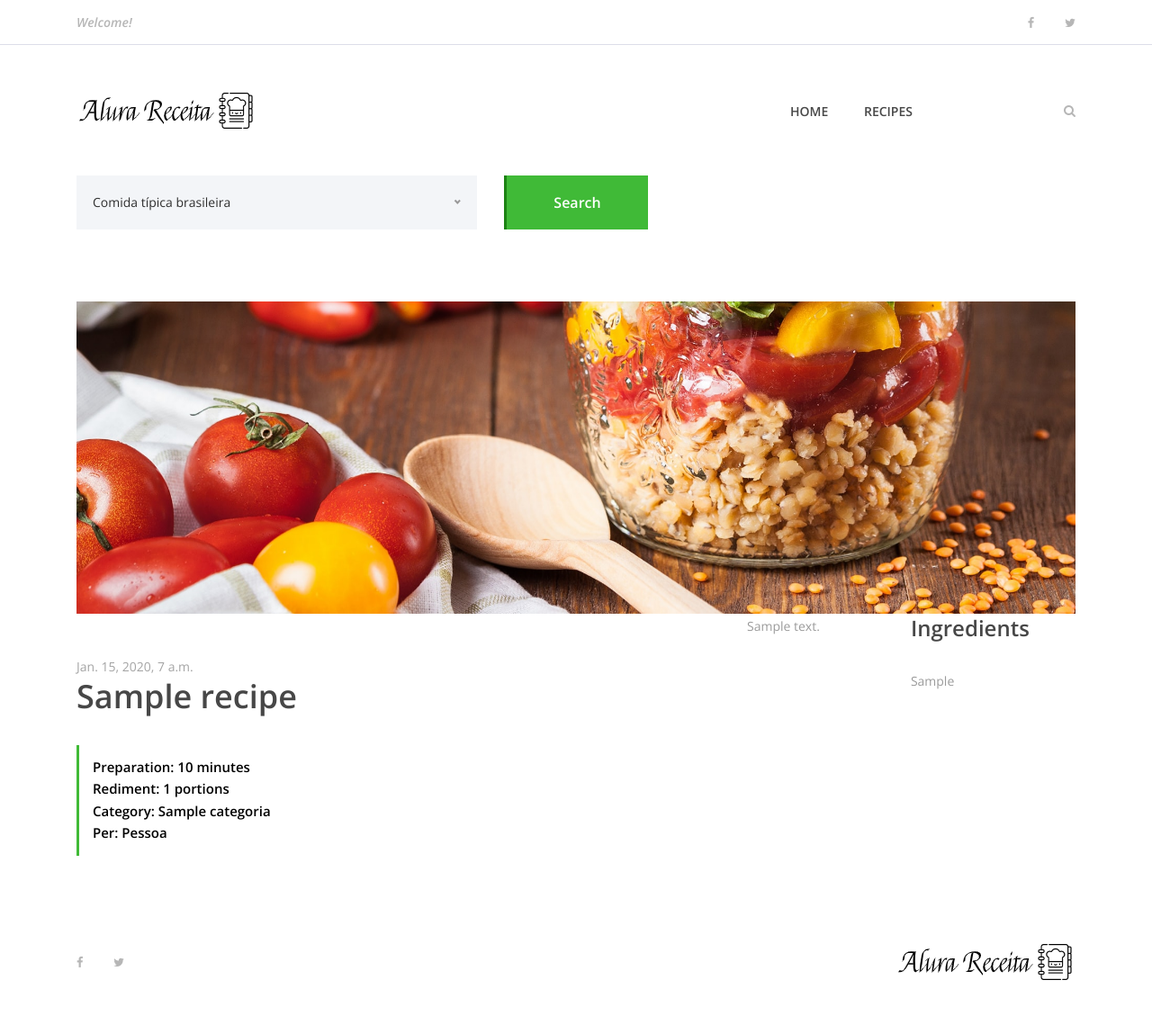
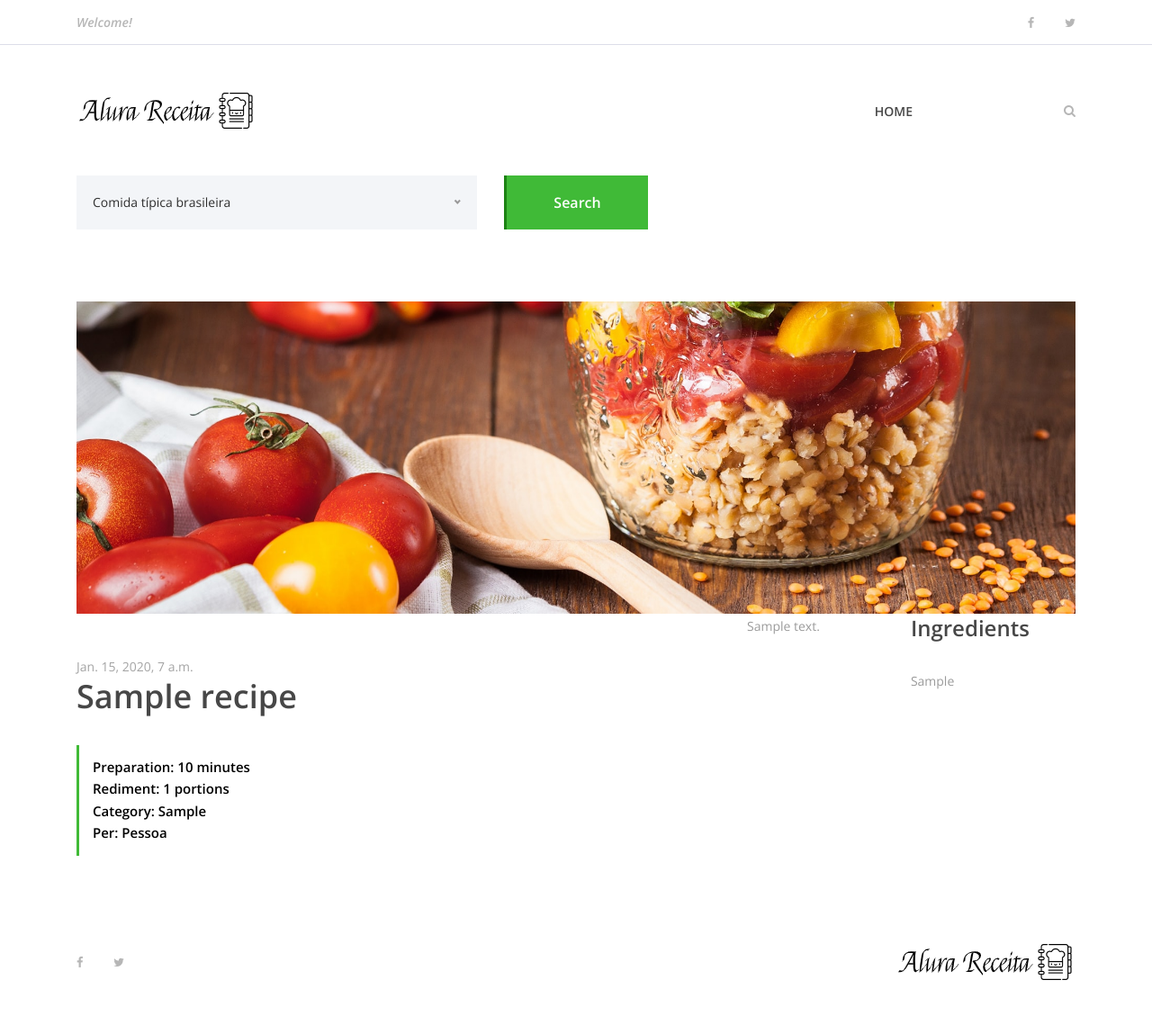
Before and after one commit to iscodand/django-recipes-site, a Django app: page /receita in a window 1280 px wide. Shown: the whole page at 90% size. Run offline with Django 4.2, Linux system fonts and the light colour scheme; tables that the repository leaves empty hold one stand-in row (values such as "Sample post"); some libraries are stand-ins or nearby versions.

Commit message:
Configuring templates and views

```diff
--- a/recipes/templates/partials/header.html
+++ b/recipes/templates/partials/header.html
@@ -81,7 +81,6 @@
                             <div class="classynav">
                                 <ul>
                                     <li><a href="{% url 'index' %}">Home</a></li>
-                                    <li><a href="{% url 'receita' %}">Recipes</a></li>
                                 </ul>
 
                                 <!-- Formulario de busca -->
--- a/recipes/templates/receita.html
+++ b/recipes/templates/receita.html
@@ -49,7 +49,7 @@
                             <div class="receipe-duration">
                                 <h6>Preparation: {{ recipes.duration }} minutes</h6>
                                 <h6>Rediment: {{ recipes.rendiment }} portions</h6>
-                                <h6>Category: {{ recipes.category }} categoria</h6>
+                                <h6>Category: {{ recipes.category }}</h6>
                                 <h6>Per: Pessoa</h6>
                             </div>
                         </div>
@@ -59,7 +59,7 @@
                         <div class="col-12 col-lg-8">
                             <!-- Single Preparation Step -->
                             <div class="single-preparation-step d-flex">
-                            <p> {{ recipes.description }} </p>
+                                <p>{{ recipes.description }}</p>
                             </div>
                         </div>
 
@@ -68,7 +68,7 @@
                             <div class="ingredients">
                                 <h4>Ingredients</h4>
                                 <div class="ingredients">
-                                <p>{{ recipes.ingredients }} </p>
+                                    <p>{{ recipes.ingredients }}</p>
                                 </p>
                                 </div>
                             </div>
```
Lines whose indentation alone changed are shown as unchanged.
